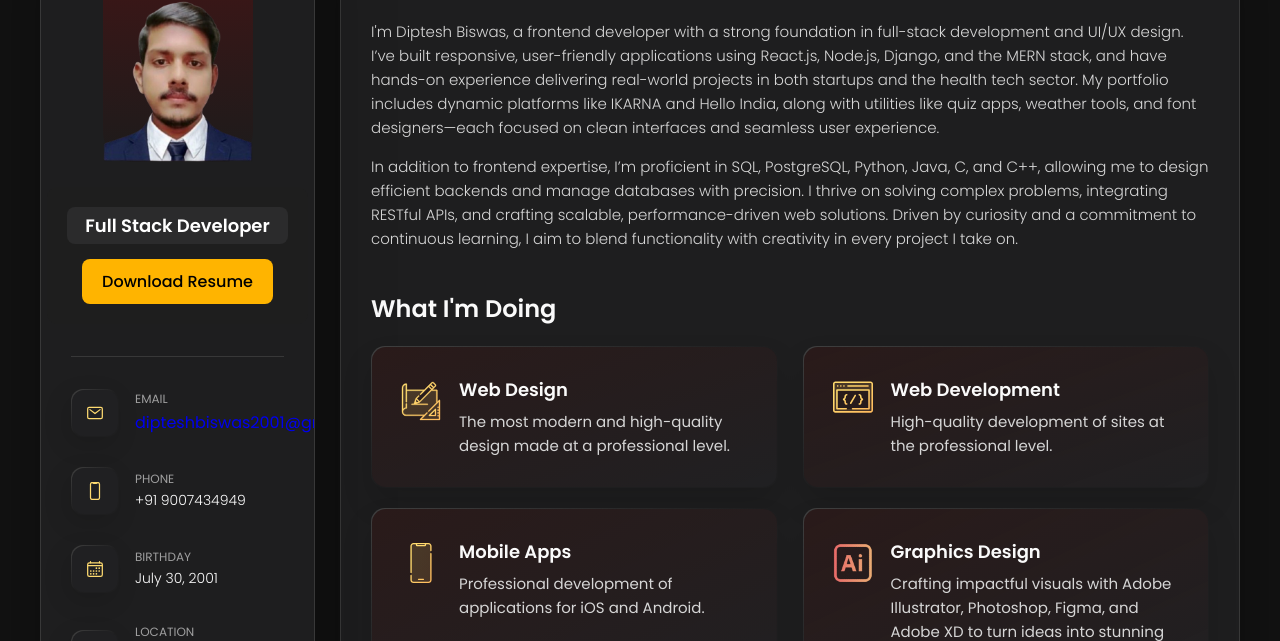
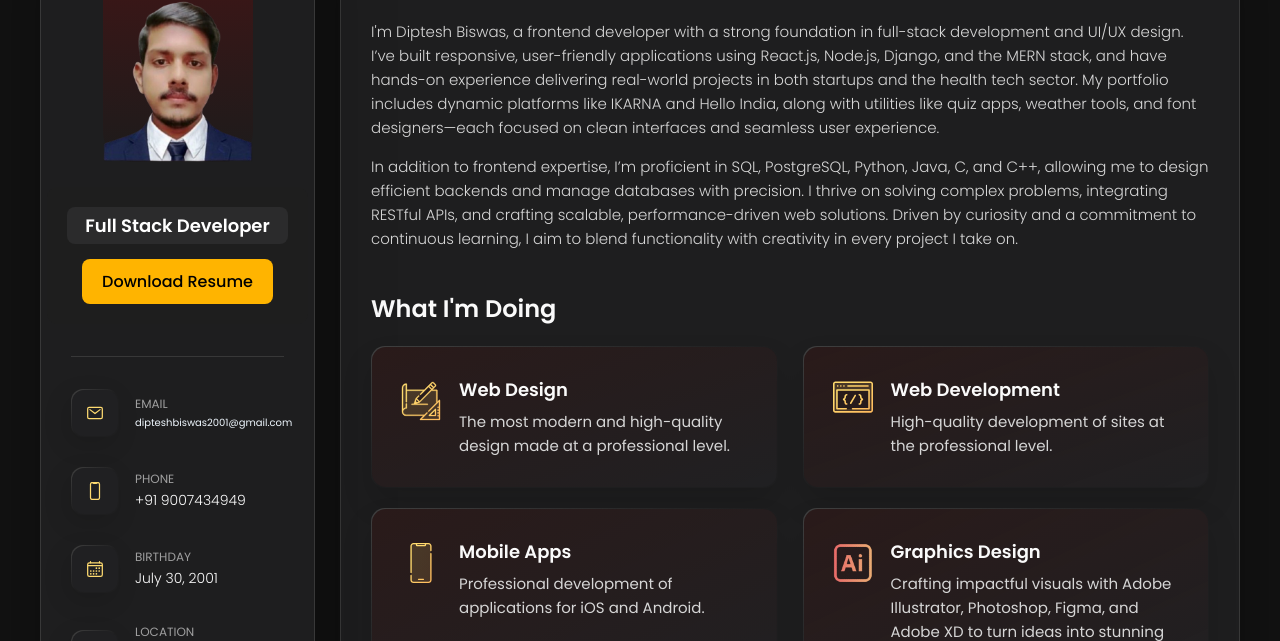
Before and after one commit to Diptesh-Biswas-007/Diptesh_Portfolio, a plain HTML site: page index.html in a window 1280 px wide. Shown: the part 159-800 px from the top of the page. Drawn offline with nearby package versions, Linux system fonts and the light colour scheme.

Commit message:
Update index.html

```diff
--- a/index.html
+++ b/index.html
@@ -89,8 +89,7 @@
             <div class="contact-info">
               <p class="contact-title">Email</p>
 
-              <a href="mailto:dipteshbiswas2001@gmail.com" target="_blank">dipteshbiswas2001@gmail.com</a>
-            </div>
+              <a href="mailto:dipteshbiswas2001@gmail.com" target="_blank" style="font-size: 10px; color: aliceblue;">dipteshbiswas2001@gmail.com</a>
 
           </li>
 
```
